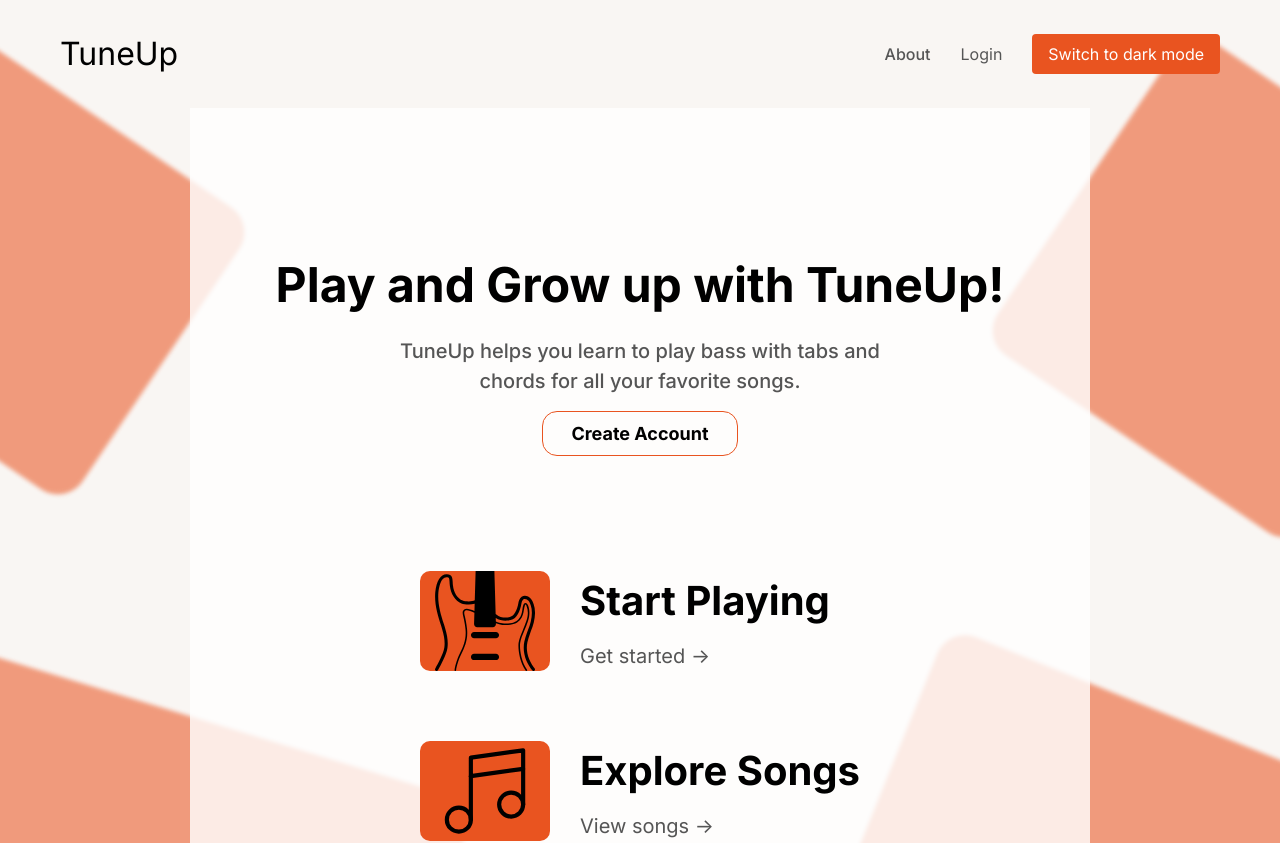
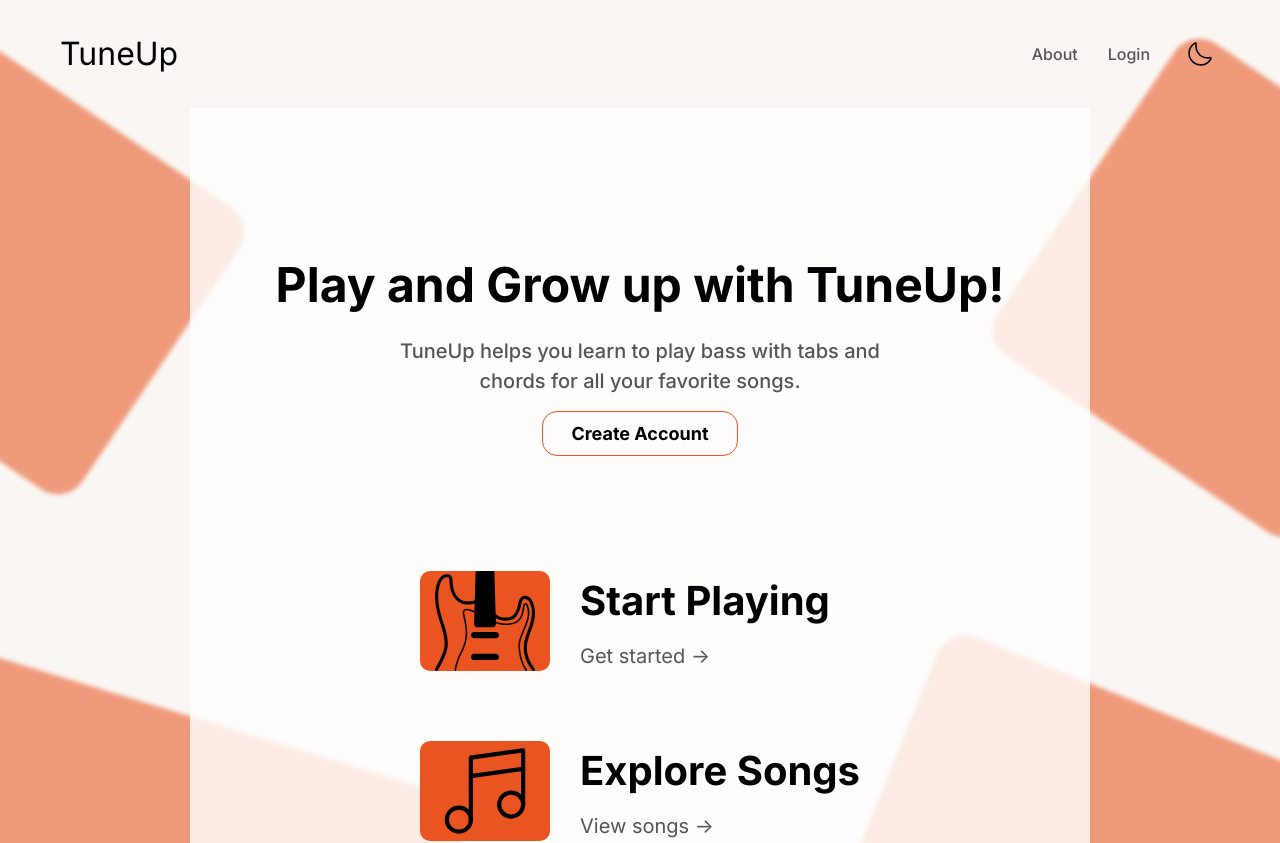
Before and after one commit to Zakhar147/tuneup-frontend, a React (Vite) app: page / in a window 1280 px wide. Shown: the top 843 px of the page. Built offline with nearby package versions, Linux system fonts and the light colour scheme.

Commit message:
Changed ThemeToggler, added icons.

```diff
--- /dev/null
+++ b/src/shared/assets/Components/DarkModeIcon.tsx
@@ -0,0 +1,33 @@
+import React from "react";
+import { IconProps } from "./type";
+
+export const DarkModeIcon: React.FC<IconProps> = ({
+  color = "#ffffff",
+  width = "100%",
+  height = "100%",
+  ...props
+}) => {
+  return (
+    <svg
+      width={width}
+      height={height}
+      viewBox="0 0 35.00 35.00"
+      data-name="Layer 2"
+      id="Layer_2"
+      xmlns="http://www.w3.org/2000/svg"
+      stroke={color}
+      stroke-width="0.14"
+      className="fill-light-textMain"
+    >
+      <g id="SVGRepo_bgCarrier" stroke-width="0"></g>
+      <g
+        id="SVGRepo_tracerCarrier"
+        stroke-linecap="round"
+        stroke-linejoin="round"
+      ></g>
+      <g id="SVGRepo_iconCarrier">
+        <path d="M18.44,34.68a18.22,18.22,0,0,1-2.94-.24,18.18,18.18,0,0,1-15-20.86A18.06,18.06,0,0,1,9.59.63,2.42,2.42,0,0,1,12.2.79a2.39,2.39,0,0,1,1,2.41L11.9,3.1l1.23.22A15.66,15.66,0,0,0,23.34,21h0a15.82,15.82,0,0,0,8.47.53A2.44,2.44,0,0,1,34.47,25,18.18,18.18,0,0,1,18.44,34.68ZM10.67,2.89a15.67,15.67,0,0,0-5,22.77A15.66,15.66,0,0,0,32.18,24a18.49,18.49,0,0,1-9.65-.64A18.18,18.18,0,0,1,10.67,2.89Z"></path>
+      </g>
+    </svg>
+  );
+};
--- /dev/null
+++ b/src/shared/assets/Components/LightModeIcon.tsx
@@ -0,0 +1,88 @@
+import React from "react";
+import { IconProps } from "./type";
+
+export const LightModeIcon: React.FC<IconProps> = ({
+  color = "#ffffff",
+  width = "100%",
+  height = "100%",
+  ...props
+}) => {
+  return (
+    <svg
+      width={width}
+      height={height}
+      viewBox="0 0 24 24"
+      fill="none"
+      xmlns="http://www.w3.org/2000/svg"
+      stroke=""
+      stroke-width="0.00024000000000000003"
+    >
+      <g id="SVGRepo_bgCarrier" stroke-width="0"></g>
+      <g
+        id="SVGRepo_tracerCarrier"
+        stroke-linecap="round"
+        stroke-linejoin="round"
+        stroke="#CCCCCC"
+        stroke-width="1.104"
+      ></g>
+      <g id="SVGRepo_iconCarrier">
+        {" "}
+        <rect width={width} height={width} ></rect>{" "}
+        <path
+          fill-rule="evenodd"
+          clip-rule="evenodd"
+          d="M8 12C8 9.79086 9.79086 8 12 8C14.2091 8 16 9.79086 16 12C16 14.2091 14.2091 16 12 16C9.79086 16 8 14.2091 8 12Z"
+          className="fill-dark-textMain"
+        ></path>{" "}
+        <path
+          fill-rule="evenodd"
+          clip-rule="evenodd"
+          className="fill-dark-textMain"
+          d="M12 2C12.5523 2 13 2.44772 13 3V5C13 5.55228 12.5523 6 12 6C11.4477 6 11 5.55228 11 5V3C11 2.44772 11.4477 2 12 2Z"
+        ></path>{" "}
+        <path
+          fill-rule="evenodd"
+          className="fill-dark-textMain"
+          clip-rule="evenodd"
+          d="M19.7071 4.29289C20.0976 4.68342 20.0976 5.31658 19.7071 5.70711L17.7071 7.70711C17.3166 8.09763 16.6834 8.09763 16.2929 7.70711C15.9024 7.31658 15.9024 6.68342 16.2929 6.29289L18.2929 4.29289C18.6834 3.90237 19.3166 3.90237 19.7071 4.29289Z"
+        ></path>{" "}
+        <path
+          fill-rule="evenodd"
+          className="fill-dark-textMain"
+          clip-rule="evenodd"
+          d="M18 12C18 11.4477 18.4477 11 19 11H21C21.5523 11 22 11.4477 22 12C22 12.5523 21.5523 13 21 13H19C18.4477 13 18 12.5523 18 12Z"
+        ></path>{" "}
+        <path
+          fill-rule="evenodd"
+          className="fill-dark-textMain"
+          clip-rule="evenodd"
+          d="M16.2929 16.2929C16.6834 15.9024 17.3166 15.9024 17.7071 16.2929L19.7071 18.2929C20.0976 18.6834 20.0976 19.3166 19.7071 19.7071C19.3166 20.0976 18.6834 20.0976 18.2929 19.7071L16.2929 17.7071C15.9024 17.3166 15.9024 16.6834 16.2929 16.2929Z"
+        ></path>{" "}
+        <path
+          fill-rule="evenodd"
+          className="fill-dark-textMain"
+          clip-rule="evenodd"
+          d="M12 18C12.5523 18 13 18.4477 13 19V21C13 21.5523 12.5523 22 12 22C11.4477 22 11 21.5523 11 21V19C11 18.4477 11.4477 18 12 18Z"
+        ></path>{" "}
+        <path
+          fill-rule="evenodd"
+          className="fill-dark-textMain"
+          clip-rule="evenodd"
+          d="M7.70711 16.2929C8.09763 16.6834 8.09763 17.3166 7.70711 17.7071L5.70711 19.7071C5.31658 20.0976 4.68342 20.0976 4.29289 19.7071C3.90237 19.3166 3.90237 18.6834 4.29289 18.2929L6.29289 16.2929C6.68342 15.9024 7.31658 15.9024 7.70711 16.2929Z"
+        ></path>{" "}
+        <path
+          fill-rule="evenodd"
+          className="fill-dark-textMain"
+          clip-rule="evenodd"
+          d="M2 12C2 11.4477 2.44772 11 3 11H5C5.55228 11 6 11.4477 6 12C6 12.5523 5.55228 13 5 13H3C2.44772 13 2 12.5523 2 12Z"
+        ></path>{" "}
+        <path
+          fill-rule="evenodd"
+          className="fill-dark-textMain"
+          clip-rule="evenodd"
+          d="M4.29289 4.29289C4.68342 3.90237 5.31658 3.90237 5.70711 4.29289L7.70711 6.29289C8.09763 6.68342 8.09763 7.31658 7.70711 7.70711C7.31658 8.09763 6.68342 8.09763 6.29289 7.70711L4.29289 5.70711C3.90237 5.31658 3.90237 4.68342 4.29289 4.29289Z"
+        ></path>{" "}
+      </g>
+    </svg>
+  );
+};
--- a/src/shared/ui/Theme/ui/ThemeToggler.tsx
+++ b/src/shared/ui/Theme/ui/ThemeToggler.tsx
@@ -1,11 +1,19 @@
+import { DarkModeIcon } from "@shared/assets/Components/DarkModeIcon";
 import { useThemeStore } from "../model/useThemeStore";
+
+import { LightModeIcon } from "@shared/assets/Components/LightModeIcon";
+
 //TODO: немного переделать дизайн тоглера
 export const ThemeToggler = () => {
-    const { theme, toggleTheme } = useThemeStore();
+  const { theme, toggleTheme } = useThemeStore();
 
   return (
-    <button onClick={toggleTheme} className="bg-accent text-white px-4 py-2 rounded">
-      Switch to {theme === 'light' ? 'dark' : 'light'} mode
+    <button onClick={toggleTheme} className="rounded-[100%] p-[8px]  text-white max-w-[40px]">
+      {theme === "light" ? (
+          <DarkModeIcon/>
+      ) : (
+          <LightModeIcon />
+      )}
     </button>
   );
-}
+};
--- a/src/widgets/Navbar/ui/Navbar.tsx
+++ b/src/widgets/Navbar/ui/Navbar.tsx
@@ -3,13 +3,15 @@ import { FlexBox } from "@shared/ui/FlexBox";
 import { Typography } from "@shared/ui/Typography";
 
 export const Navbar: React.FC = () => {
+//  TODO: Сделать так чтобы navbar был fixed
+
     return (
         <header className="w-full py-[30px] px-[60px]">
             <FlexBox justify="between" align="center">
                 <Typography title className="text-[32px]" as="h1"> TuneUp </Typography>
                 <FlexBox justify="center" className="gap-[30px]">
                     <Typography className="text-[16px] font-medium" pointer> About </Typography>
-                    <Typography className="text-[16px] font=medium" pointer> Login </Typography>
+                    <Typography className="text-[16px] font-medium" pointer> Login </Typography>
                     <ThemeToggler/>
                 </FlexBox>
             </FlexBox>
```
